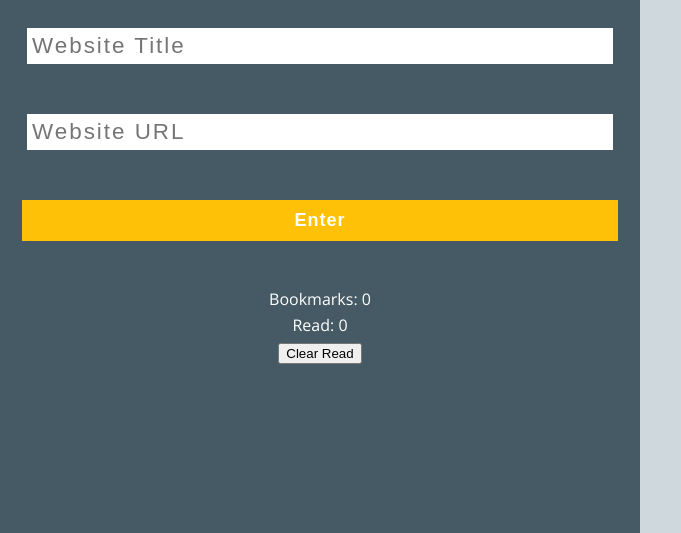
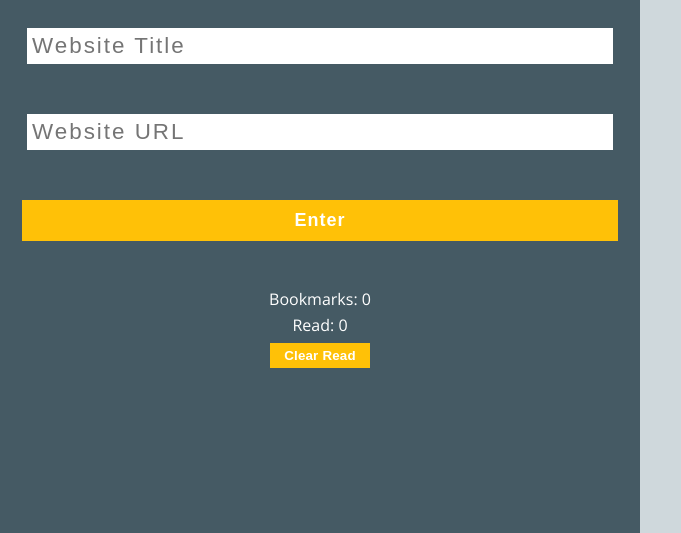
Before and after one commit to mlimberg/linked-list, a plain HTML site: page index.html in a window 1280 px wide. Shown: the part 267-800 px from the top of the page, without its empty margins (0-681 px from the left). Drawn offline with nearby package versions, Linux system fonts and the light colour scheme.

Commit message:
add clear read button functionality

```diff
--- a/css/styles.css
+++ b/css/styles.css
@@ -70,6 +70,28 @@ input, .enter {
   width: 93%;
   font-size: 18px;
   letter-spacing: 1px;
+}
+
+.clear-read {
+  color: #FFFFFF;
+  background-color: #FFC107;
+  font-weight: bold;
+  letter-spacing: .2px;
+  width: 100px;
+  border: none;
+  padding: 5px;
+  display: block;
+  margin: 2px auto;
+}
+
+.clear-read:hover {
+  background-color: #FFD773;
+  color: #FFFFFF;
+  border: none;
+}
+
+.clear-read[disabled]:hover {
+  background-color: #FFC107;
 }
 
 .enter:hover {
@@ -147,10 +169,7 @@ section {
   background-color: inherit;
 }
 
-.clear-read {
-    display: block;
-    margin: 2px auto;
-}
+
 
 @media (min-width: 770px) {
 
--- a/index.html
+++ b/index.html
@@ -32,7 +32,7 @@
           <h3 class="read-count"></h3>
         </h3>
         </div>
-        <button type="button" name="button" class="clear-read">Clear Read</button>
+        <button type="button" name="button" class="clear-read" disabled>Clear Read</button>
     </section>
     </header>
 
--- a/js/script.js
+++ b/js/script.js
@@ -67,6 +67,14 @@ $link.on('input', function() {
     }
 })
 
+$(document).on('click', ".mark-as-read", function() {
+    if (readCounter > 0) {
+      $clearRead.prop('disabled', false);
+    } else {
+      $clearRead.prop('disabled', true);
+    }
+})
+
 $(document).on('click', '.clear-read' , function() {
   $('.bookmark-section').children('.read').remove();
   bookmarkCounter = bookmarkCounter - readCounter;
```
